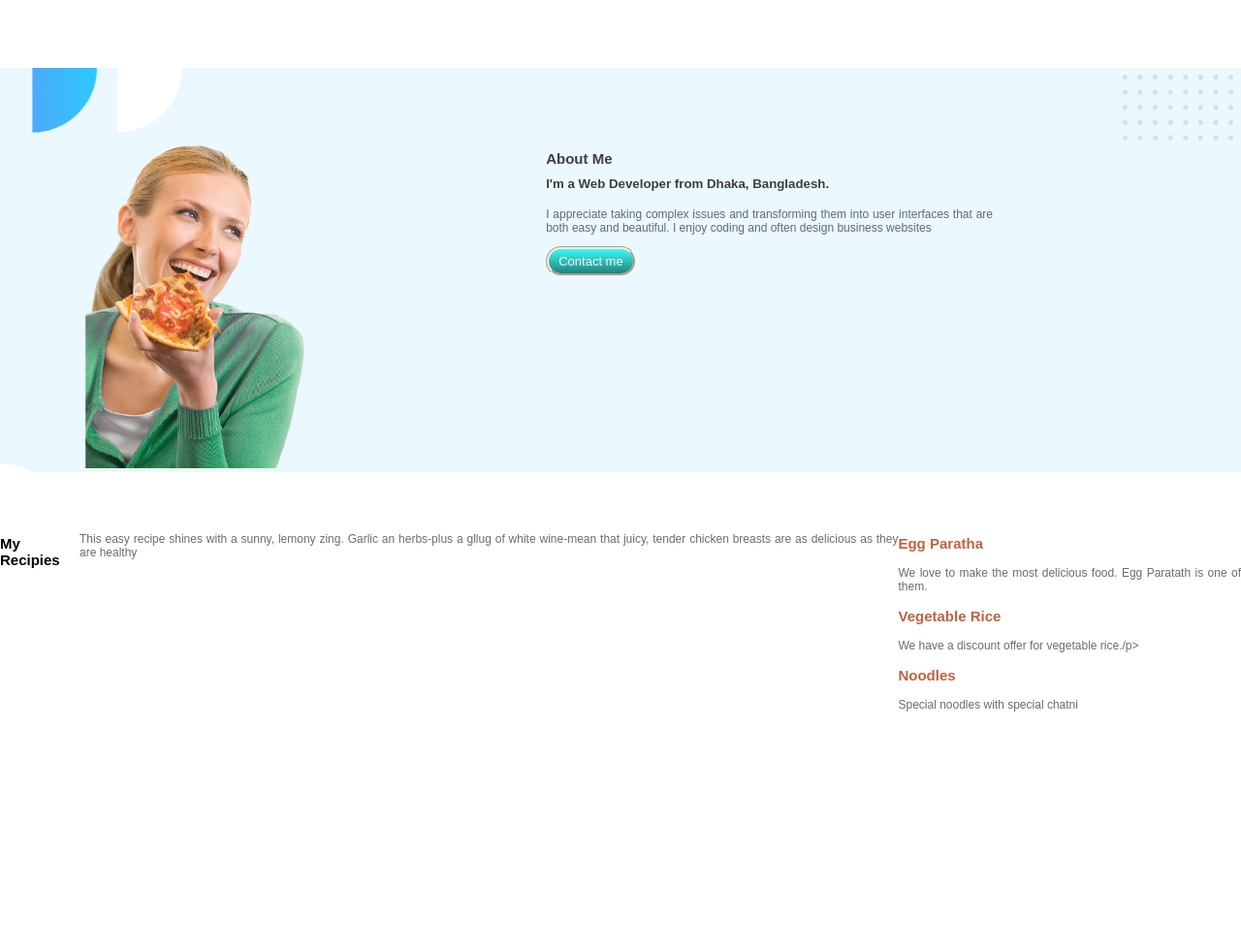
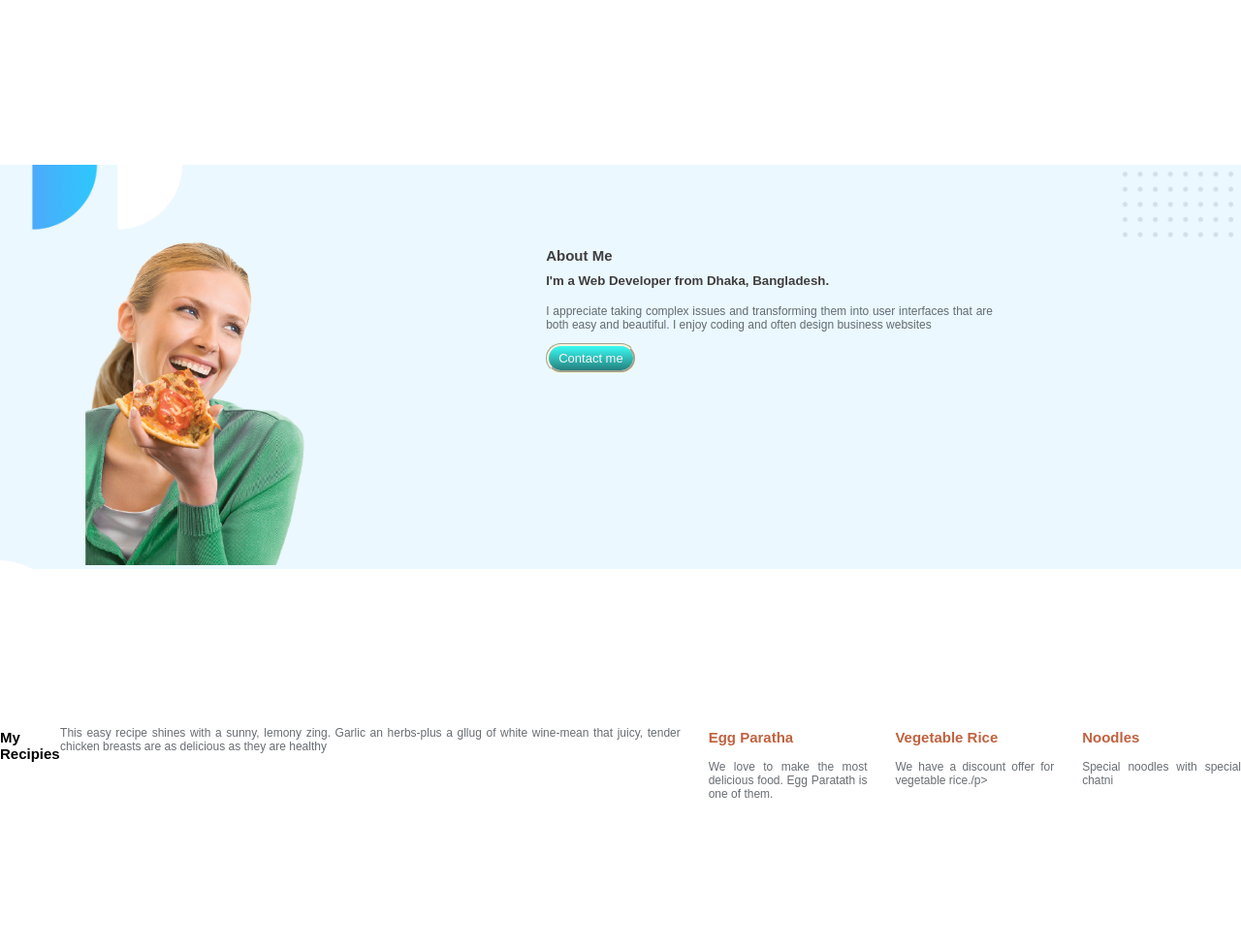
Before and after one commit to Jimy-JosephN5/Food-cart, a plain HTML site: page index.html in a window 1280 px wide. Shown: the part 429-1408 px from the top of the page at 97% size. Before the commit the page ends 1325 px from the top, so only its background shows below. Drawn offline with Linux system fonts and the light colour scheme; a web font is replaced by a local one.

Commit message:
container added

```diff
--- a/index.html
+++ b/index.html
@@ -11,7 +11,7 @@
     <link href="https://fonts.googleapis.com/css2?family=Otomanopee+One&display=swap" rel="stylesheet">
 </head>
 <body>
-<section class="container">
+<section class="flexble-container">
     <div class="half-width">
         <h1><span class="skip-area">Skip</span> The Diet</h1>
         <h2 class="header">Just Eat Healthy</h2>
@@ -25,7 +25,7 @@
     </div>
 </section>
 
-<section class="container banner">
+<section class="banner flexble-container">
     <div class="half-width">
        <img src="/bilkis-apa.png" alt="bilkis-apa">
     </div>
@@ -41,18 +41,18 @@
 <section class="recipe-area">
         <h3>My Recipies</h3>
         <p>This easy recipe shines with a sunny, lemony zing. Garlic an herbs-plus a gllug of white wine-mean that juicy, tender chicken breasts are as delicious as they are healthy</p>
-        <div>
-            <div  class="recipe-item">
+        <div class="flexble-container">
+            <div class="half-width">
                 <h3 class="skip-area">Egg Paratha</h3>
                 <p>We love to make the most delicious food. Egg Paratath is one of them.</p>
             </div>
 
-            <div class="recipe-item">
+            <div class="half-width">
                 <h3 class="skip-area">Vegetable Rice</h3>
                 <p>We have a discount offer for vegetable rice./p>
             </div>
 
-            <div class="recipe-item">
+            <div class="half-width">
                 <h3 class="skip-area">Noodles</h3>
                 <p>Special noodles with special chatni</p>
             </div>
--- a/style.css
+++ b/style.css
@@ -15,6 +15,11 @@ h2 {
 
 h3 {
   font-size: 15px;
+}
+
+.flexble-container {
+  display: flex;
+  margin-bottom: 150px;
 }
 
 p {
@@ -67,12 +72,6 @@ p {
   width: 65%;
 }
 
-.container {
-  display: flex;
-  margin-bottom: 50px;
-  max-width: 100%;
-}
-
 .recipe-area {
   display: flex;
   margin-bottom: 150px;
```
